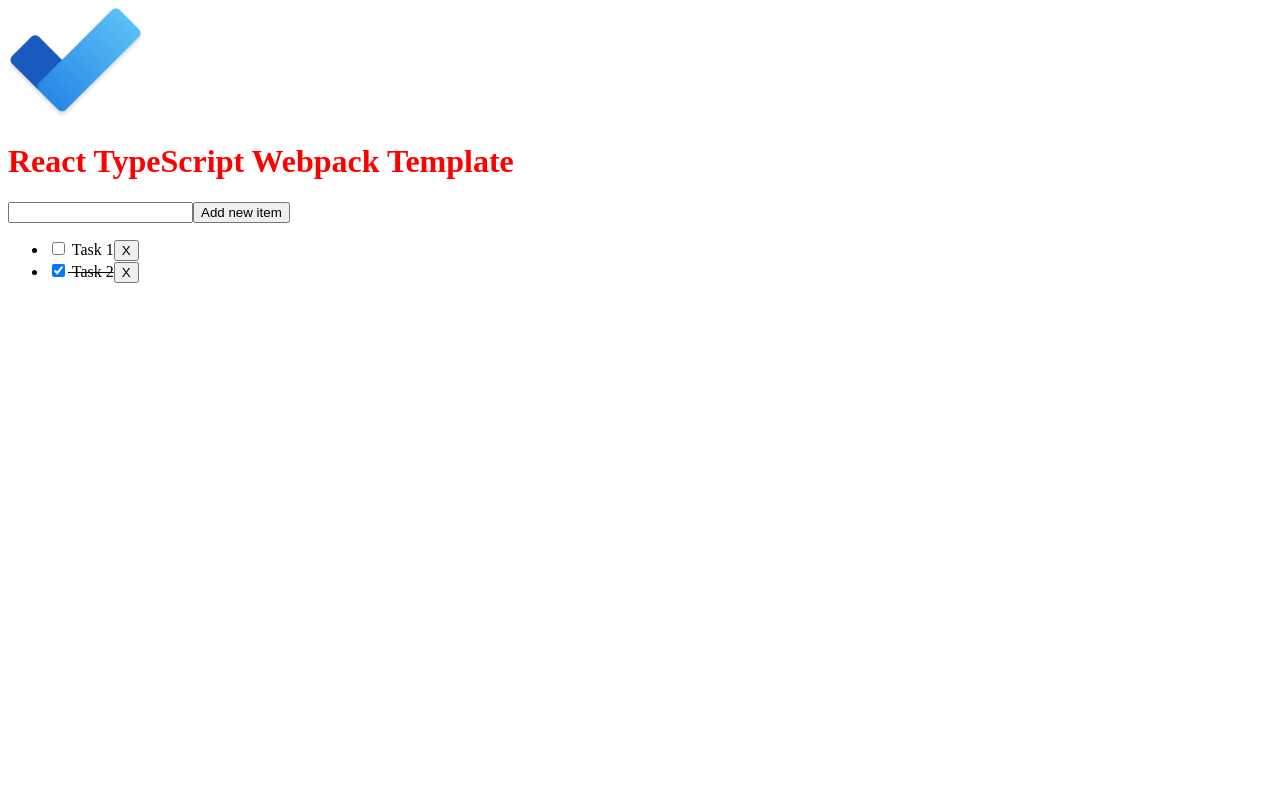
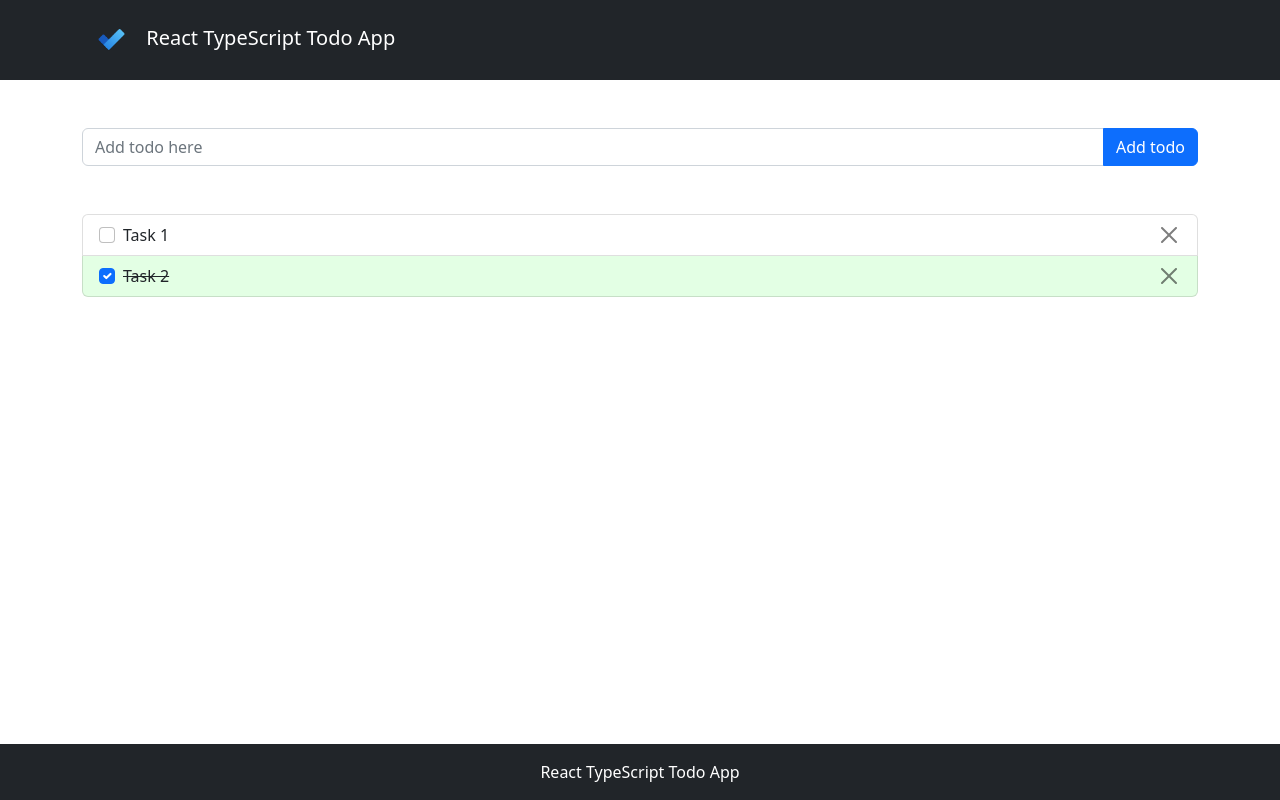
Before and after one commit to a-sahonchik/nodejs-todo-list, a React app: page / in a window 1280 px wide. Built offline with nearby package versions, Linux system fonts and the light colour scheme.

Commit message:
add Bootstrap, configure styles

```diff
--- a/package.json
+++ b/package.json
@@ -45,9 +45,11 @@
   },
   "dependencies": {
     "@typescript-eslint/parser": "^5.40.1",
+    "bootstrap": "^5.2.2",
     "eslint-plugin-jsx-a11y": "^6.6.1",
     "lodash": "^4.17.21",
     "react": "^18.2.0",
+    "react-bootstrap": "^2.5.0",
     "react-dom": "^18.2.0"
   }
 }
--- a/src/components/addItem.tsx
+++ b/src/components/addItem.tsx
@@ -1,4 +1,7 @@
 import React, { useState } from 'react'
+
+import Form from 'react-bootstrap/Form'
+import Button from 'react-bootstrap/Button'
 
 interface Props {
   addTodoItem: AddTodoItem
@@ -8,15 +11,18 @@ export const AddItem: React.FC<Props> = ({ addTodoItem }) => {
   const [text, setText] = useState('')
 
   return (
-    <form>
-      <input
+    <div className="mt-5 mb-5">
+      <Form>
+        <div className="input-group">
+          <Form.Control
             type="text"
             value={text}
+            placeholder="Add todo here"
             onChange={(e) => {
               setText(e.target.value)
             }}
           />
-      <button
+          <Button
             type="submit"
             onClick={(e) => {
               e.preventDefault()
@@ -24,8 +30,10 @@ export const AddItem: React.FC<Props> = ({ addTodoItem }) => {
               setText('')
             }}
           >
-        Add new item
-      </button>
-    </form>
+            Add todo
+          </Button>
+        </div>
+      </Form>
+    </div>
   )
 }
--- a/src/components/app.tsx
+++ b/src/components/app.tsx
@@ -3,6 +3,9 @@ import '../styles.css'
 import LOGO from '../logo.png'
 import { TodoList } from './todoList'
 import { AddItem } from './addItem'
+
+import Container from 'react-bootstrap/Container'
+import Navbar from 'react-bootstrap/Navbar'
 
 const initialTodos: TodoListItem[] = [
   {
@@ -46,16 +49,39 @@ export const App = (): JSX.Element => {
   return (
     <>
       <div id="header">
-        <img src={LOGO} alt="Todo application logo" width="135" height="110" />
-        <h1>React TypeScript Webpack Template</h1>
+        <Navbar bg="dark" variant="dark">
+          <Container>
+            <Navbar.Brand>
+              <img
+                alt="Todo application logo"
+                src={LOGO}
+                width="27"
+                height="22"
+                className="d-inline-block align-middle m-3"
+              />{' '}
+              React TypeScript Todo App
+            </Navbar.Brand>
+          </Container>
+        </Navbar>
       </div>
 
+      <Container>
         <AddItem addTodoItem={addTodoItem} />
+      </Container>
+
+      <Container className="mb-5">
         <TodoList
           todos={todos}
           toggleTodo={toggleTodo}
           deleteTodoItem={deleteTodoItem}
         />
+      </Container>
+
+      <footer className="bg-dark text-white text-center text-lg-start mt-auto">
+        <div className="text-center p-3">
+          <span>React TypeScript Todo App</span>
+        </div>
+      </footer>
     </>
   )
 }
--- a/src/components/listItem.tsx
+++ b/src/components/listItem.tsx
@@ -1,4 +1,8 @@
 import React from 'react'
+
+import ListGroup from 'react-bootstrap/ListGroup'
+import CloseButton from 'react-bootstrap/CloseButton'
+import FormCheckInput from 'react-bootstrap/FormCheckInput'
 
 interface Props {
   item: TodoListItem
@@ -12,29 +16,26 @@ export const ListItem: React.FC<Props> = ({
   deleteTodoItem,
 }) => {
   return (
-    <li>
-      <label
+    <ListGroup.Item
+      as="li"
+      className="d-flex justify-content-between align-items-start"
       style={{
         textDecoration: item.isCompleted ? 'line-through' : undefined,
+        background: item.isCompleted ? '#00ff101c' : 'white',
       }}
     >
-        <input
-          type="checkbox"
+      <FormCheckInput
         defaultChecked={item.isCompleted}
         onClick={() => {
           toggleTodo(item)
         }}
       />{' '}
-        {item.text}
-        <button
-          type="submit"
+      <div className="ms-2 me-auto">{item.text}</div>
+      <CloseButton
         onClick={() => {
           deleteTodoItem(item.id)
         }}
-        >
-          X
-        </button>
-      </label>
-    </li>
+      />
+    </ListGroup.Item>
   )
 }
--- a/src/components/todoList.tsx
+++ b/src/components/todoList.tsx
@@ -1,5 +1,7 @@
 import React from 'react'
 import { ListItem } from './listItem'
+
+import ListGroup from 'react-bootstrap/ListGroup'
 
 interface Props {
   todos: TodoListItem[]
@@ -13,7 +15,7 @@ export const TodoList: React.FC<Props> = ({
   deleteTodoItem,
 }) => {
   return (
-    <ul>
+    <ListGroup>
       {todos.map((todo) => (
         <ListItem
           key={todo.id}
@@ -22,6 +24,6 @@ export const TodoList: React.FC<Props> = ({
           deleteTodoItem={deleteTodoItem}
         />
       ))}
-    </ul>
+    </ListGroup>
   )
 }
--- a/src/index.html
+++ b/src/index.html
@@ -8,6 +8,6 @@
         <title>React Template</title>
     </head>
     <body>
-        <div id="root"></div>
+        <div id="root" class="d-flex flex-column min-vh-100"></div>
     </body>
 </html>
--- a/src/index.tsx
+++ b/src/index.tsx
@@ -1,3 +1,5 @@
+import 'bootstrap/dist/css/bootstrap.min.css'
+
 import React from 'react'
 import ReactDOM from 'react-dom/client'
 import { App } from './components/app'
```
Also changed, not shown: 1 other file (tests, documents, lock files or other folders). Lines whose indentation alone changed are shown as unchanged.
